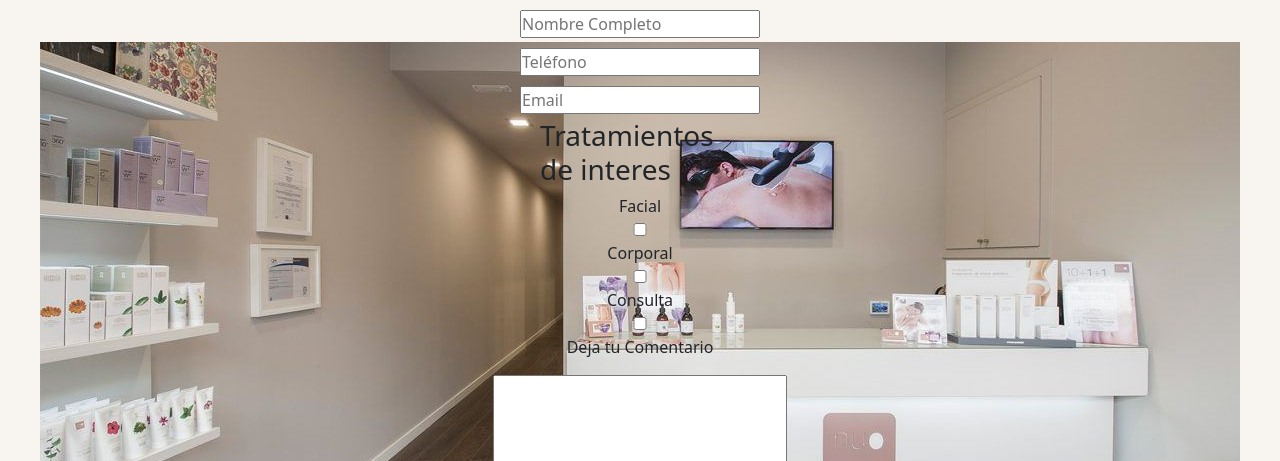
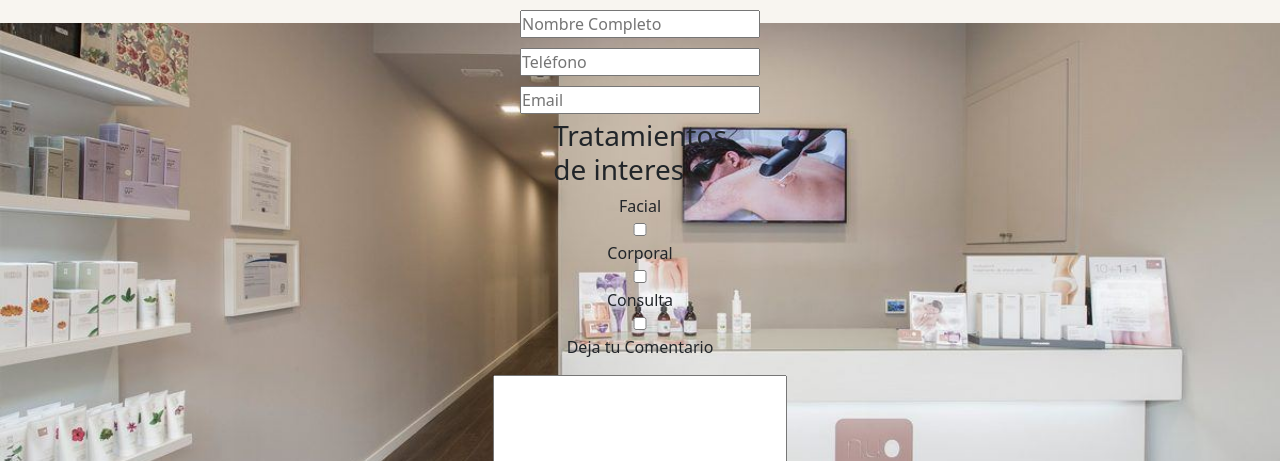
Before and after one commit to naipita/nat-makeUp-pita, a plain HTML site: page pages/contacto.html in a window 1280 px wide. Shown: the part 339-800 px from the top of the page. Drawn offline with nearby package versions, Linux system fonts and the light colour scheme; files whose address does not match are found by name.

Commit message:
se modifican estilos de página de contacto

```diff
--- a/css/style.css
+++ b/css/style.css
@@ -158,11 +158,12 @@ h2{
     background-image: url(../img/local.jpg);
     background-repeat: no-repeat;
     background-position: center;
+    background-size: 100%;
 }
 
 .form{
     display: grid;
-    grid-template-columns: 200px;
+    grid-template-columns: 150px;
     justify-content: space-around;
     justify-items: center;
 }
```
